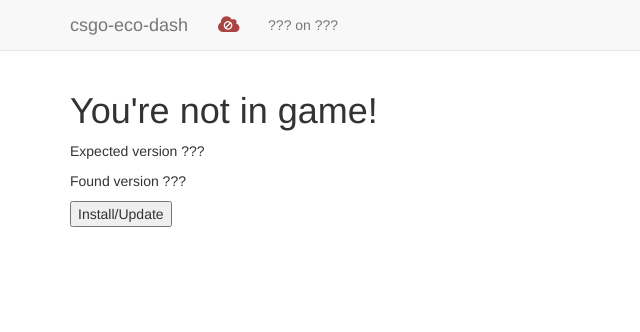
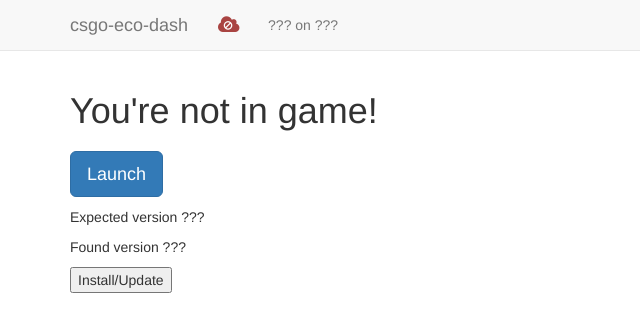
Before and after one commit to mathphreak/cs-eco-dash, a plain HTML site: page assets/index.html in a window 1280 px wide. Shown: the whole page, without its empty margins (0-640 px from the left). Drawn offline with nearby package versions, Linux system fonts and the light colour scheme; no server answers.

Commit message:
Show button to launch CS:GO in UI when game is down

```diff
--- a/assets/index.html
+++ b/assets/index.html
@@ -47,6 +47,11 @@
 
     <div class="container" id="out-of-game">
       <h1>You're not in game!</h1>
+      <h2>
+        <a id="launch-game" class="btn btn-primary btn-lg" href="steam://run/730">
+          Launch
+        </a>
+      </h2>
 
       <div id="gsi-install-config">
         <p>Expected version <span id="gsi-target">???</span></p>
--- a/assets/main.js
+++ b/assets/main.js
@@ -22,6 +22,7 @@ function update() {
     var inGame = data.in_game;
     $("#gsi-install-config").toggle(showInstallConfig);
     $("#csgo-down").toggle(showFail);
+    $("#launch-game").toggle(showFail);
     $("#fail-icons").toggle(showFail);
     $("#out-of-game").toggle(!inGame);
     $("#in-game").toggle(inGame);
```
